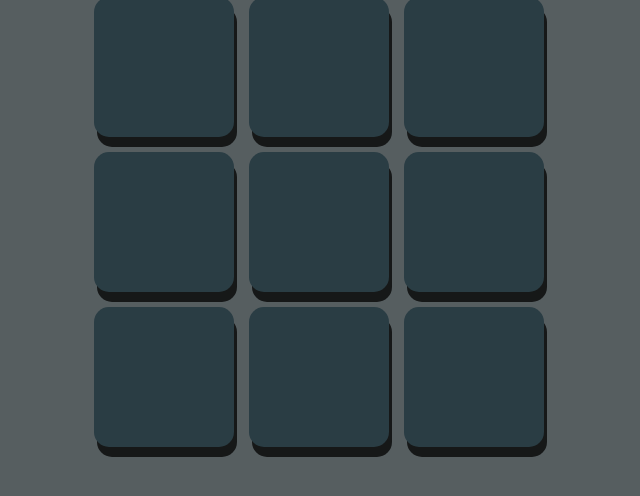
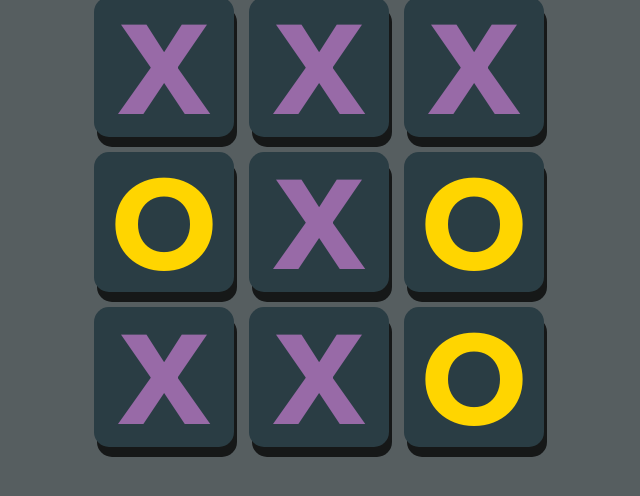
Before and after one commit to juanse1904/tic_tac_toe_vanila, a plain HTML site: page index.html in a window 1280 px wide. Shown: the part 78-574 px from the top of the page, without its empty margins (321-961 px from the left). Drawn offline with Linux system fonts and the light colour scheme.

Commit message:
adding more styles for board

```diff
--- a/index.html
+++ b/index.html
@@ -6,30 +6,40 @@
     <meta name="viewport" content="width=device-width, initial-scale=1.0">
     <title>Document</title>
     <link rel="stylesheet" href="styles.css">
-    <link rel="preconnect" href="https://fonts.googleapis.com">
 <link rel="preconnect" href="https://fonts.gstatic.com" crossorigin>
 <link href="https://fonts.googleapis.com/css2?family=Wix+Madefor+Display:wght@400;500;800&display=swap" rel="stylesheet">
+<link rel="preconnect" href="https://fonts.googleapis.com">
+<link href="https://fonts.googleapis.com/css2?family=Poppins:wght@900&family=Wix+Madefor+Display:wght@400;500;800&display=swap" rel="stylesheet">
 </head>
     <body>
         <h1 class="title_1">tic tac toe</h1>
         <section class="board">
-            <article class="card" >
+            <article class="card player_1" >
+                <span>X</span>
             </article>
-            <article class="card" >
+            <article class="card player_1" >
+                <span>X</span>
             </article>
-            <article class="card" >
+            <article class="card player_1" >
+                <span>X</span>
             </article>
-            <article class="card" >
+            <article class="card player_2" >
+                <span>O</span>
             </article>
-            <article class="card" >
+            <article class="card player_1" >
+                <span>X</span>
             </article>
-            <article class="card" >
+            <article class="card player_2" >
+                <span>O</span>
             </article>
-            <article class="card" >
+            <article class="card player_1" >
+                <span>X</span>
             </article>
-            <article class="card" >
+            <article class="card player_1" >
+                <span>X</span>
             </article>
-            <article class="card" >
+            <article class="card player_2" >
+                <span>O</span>
             </article>
         </section>
     </body>
--- a/styles.css
+++ b/styles.css
@@ -25,7 +25,21 @@ max-width: 750px;
 .card{
  width: 100%;
  height: 100%;
+ display: flex;
+ flex-direction: column;
+ align-items: center;
+ justify-content: center;
+ font-family: 'Poppins', sans-serif;
+ font-weight: 900;
+ font-size: 125px;
  border-radius: 15px;
  background-color: rgb(42, 61, 68);
  box-shadow: 3px 10px 0px 0px rgba(0,0,0,0.75);
+ cursor: pointer;
 }
+.player_1{
+    color: rgb(152, 106, 167);
+}
+.player_2{
+    color: rgb(255, 213, 0);
+}
```
